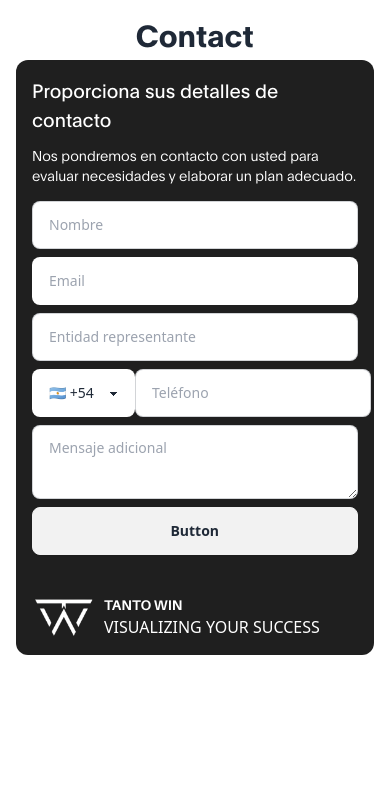
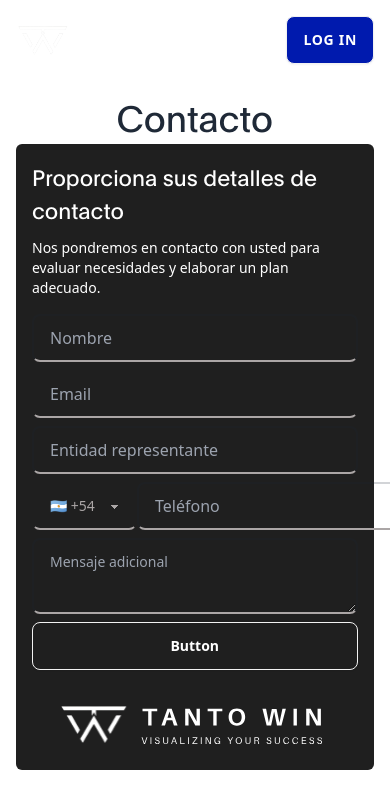
Before and after one commit to imperialesjeremias/Tanto-Win, a React (Vite) app: page /contact in a window 390 px wide. Shown: the top 808 px of the page. Built offline with nearby package versions, Linux system fonts and the light colour scheme.

Commit message:
Diseño responsive 736px y logo agregado

```diff
--- a/src/App.jsx
+++ b/src/App.jsx
@@ -7,7 +7,7 @@ function App() {
   return (
     <>
       <BrowserRouter>
-        {/* <Navbar /> */}
+        <Navbar />
         <Routes />
       </BrowserRouter>
     </>
--- a/src/pages/Contact.jsx
+++ b/src/pages/Contact.jsx
@@ -1,46 +1,43 @@
 import React from 'react'
 import logo from '../../public/LogoTW1.png'
+import tantowinlogo from "../../public/tantowinlogo.svg"
 
 const Contact = () => {
   return (
-    <div className='flex flex-col w-11/12 m-4'>
+    <div className='flex flex-col w-11/12 m-4 md:m-7'>
       <div className='flex items-center justify-center'>
-        <h1 className='text-3xl font-plainBold mb-2'>Contact</h1>
+        <h1 className='text-4xl font-plainRegular mb-2 md:mb-4 md:text-5xl'>Contacto</h1>
       </div>
       <div className='flex items-center justify-center'>
-        <div className='artboard artboard-horizontal bg-[#1F1F1F] rounded-xl flex flex-col p-4 h-4/5'>
+        <div className='artboard artboard-horizontal bg-[#1F1F1F] rounded-md flex flex-col p-4 h-4/5'>
           <div className='text-white'>
-            <h2 className='text-[19px] font-plain mb-3'>Proporciona sus detalles de contacto</h2>
-            <p className='text-sm font-plainLight'>Nos pondremos en contacto con usted para evaluar necesidades y elaborar un plan adecuado.</p>
+            <h2 className='text-[22px] font-plain mb-3 md:text-[32px]'>Proporciona sus detalles de contacto</h2>
+            <p className='text-sm font-extralight md:text-xl'>Nos pondremos en contacto con usted para evaluar necesidades y elaborar un plan adecuado.</p>
           </div>
-          <div className='flex flex-col w-full mt-4 gap-2'>
-            <label className="input input-md input-bordered flex items-center gap-2">
+          <div className='flex flex-col w-full mt-4 gap-2 md:mt-6'>
+            <label className="input input-bordered flex items-center gap-2 bg-transparent border-2 border-b-gray-533 text-gray-533 md:border-4 md:input-lg">
               <input type="text" className="grow" placeholder="Nombre" />
             </label>
-            <label className="input input-md *:input-bordered flex items-center gap-2">
+            <label className="input *:input-bordered flex items-center gap-2 bg-transparent border-2 border-b-gray-533 text-gray-533 md:border-4 md:input-lg">
               <input type="text" className="grow" placeholder="Email" />
             </label>
-            <label className="input input-md input-bordered flex items-center gap-2">
+            <label className="input input-bordered flex items-center gap-2 bg-transparent border-2 border-b-gray-533 text-gray-533 md:border-4 md:input-lg">
               <input type="text" className="grow" placeholder="Entidad representante" />
             </label>
-            <div className='flex flex-row'>
-              <select className="select">
+            <div className='flex flex-row '>
+              <select className="select bg-transparent border-2 border-b-gray-533 text-gray-533 md:border-4 md:select-lg">
                 <option disabled selected>🇦🇷 +54</option>
               </select>
-              <label className="input w-full input-md input-bordered flex items-center gap-2">
+              <label className="input w-full input-bordered flex items-center gap-2 bg-transparent border-2 border-b-gray-533 text-gray-533 md:border-4 md:input-lg">
                 <input type="text" className="grow" placeholder="Teléfono" />
               </label>
             </div>
-            <textarea className="textarea textarea-bordered" placeholder="Mensaje adicional"></textarea>
-            <button className="btn">Button</button>
+            <textarea className="textarea textarea-bordered bg-transparent border-2 border-b-gray-533 text-gray-533 md:border-4" placeholder="Mensaje adicional"></textarea>
+            <button className="btn bg-transparent text-white md:btn-lg">Button</button>
           </div>
-          <div className='mt-10 flex flex-row gap-2'>
-            <img src={logo} className="w-16 "alt="" />
-            <div className='flex flex-col'>
-              <p className='text-sm text-white font-aileronBold'>TANTO  WIN</p>
-              <p className='text-white'>VISUALIZING YOUR SUCCESS</p>
+            <div className='mt-8 mb-2 mr-2 flex items-center justify-center'>
+              <img className="w-10/12 md:w-8/12" src={tantowinlogo} alt="TantoWinLogo" />
             </div>
-          </div>
         </div>
       </div>
     </div>
--- a/tailwind.config.js
+++ b/tailwind.config.js
@@ -5,7 +5,13 @@ export default {
     "./src/**/*.{js,ts,jsx,tsx}",
   ],
   theme: {
-    extend: {},
+    extend: {
+      colors: {
+        gray: {
+          533: '#ABA6A6',
+        },
+      }
+    },
     fontFamily: {
       aileronRegular: ['aileron-regular', 'sans-serif'],
       aileronBold: ['aileron-bold', 'sans-serif'],
@@ -14,6 +20,7 @@ export default {
       plainNormal: ['plain-normal', 'sans-serif'],
       plainLight: ['plain-light', 'sans-serif'],
       plainItalic: ['plain-italic', 'sans-serif'],
+      plainRegular: ['plain-regular', 'sans-serif'],
     }
   },
   plugins: [require("daisyui")],
```
Also changed, not shown: public/tantowinlogo.svg (added), 1 other file (tests, documents, lock files or other folders).
